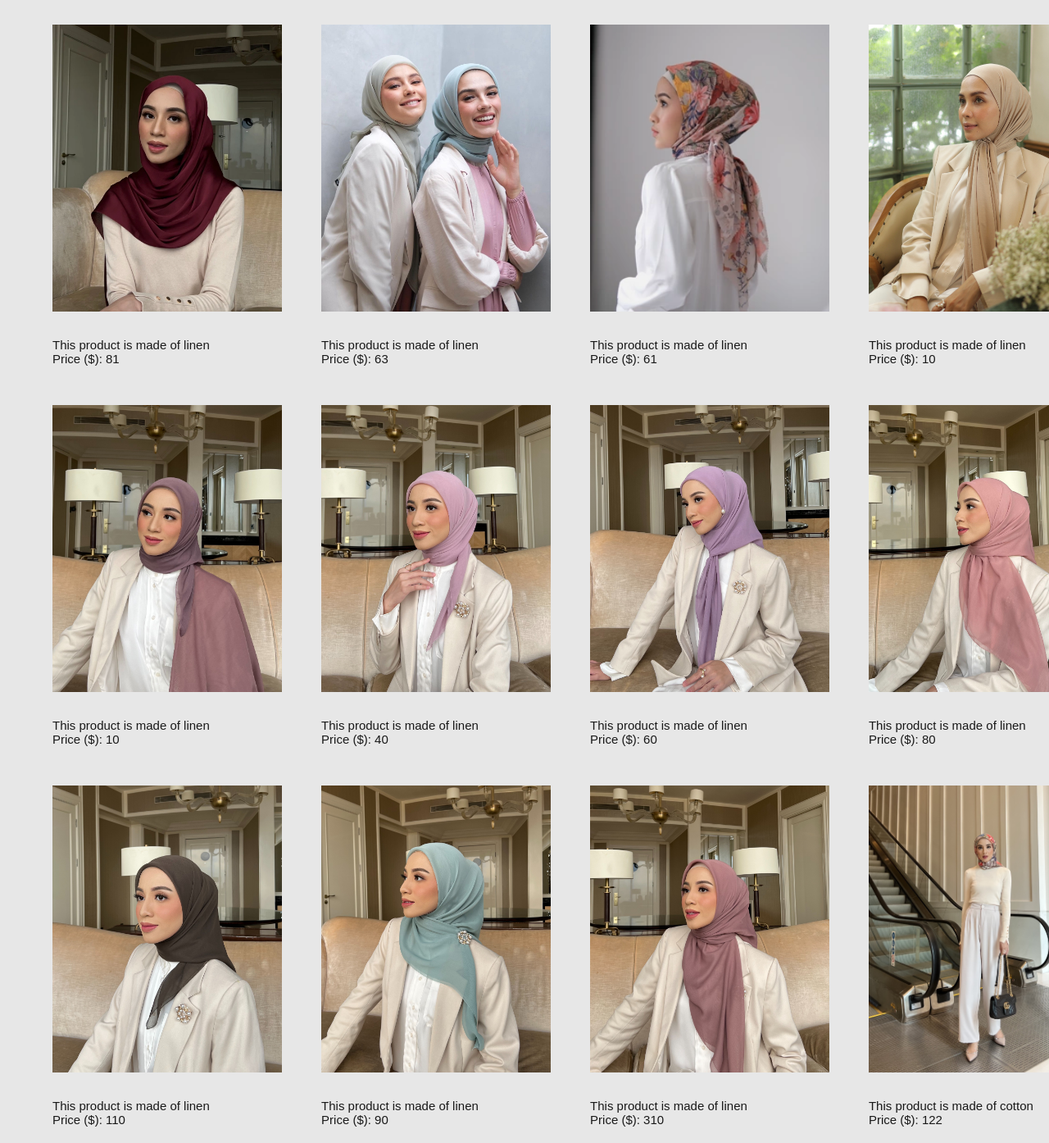
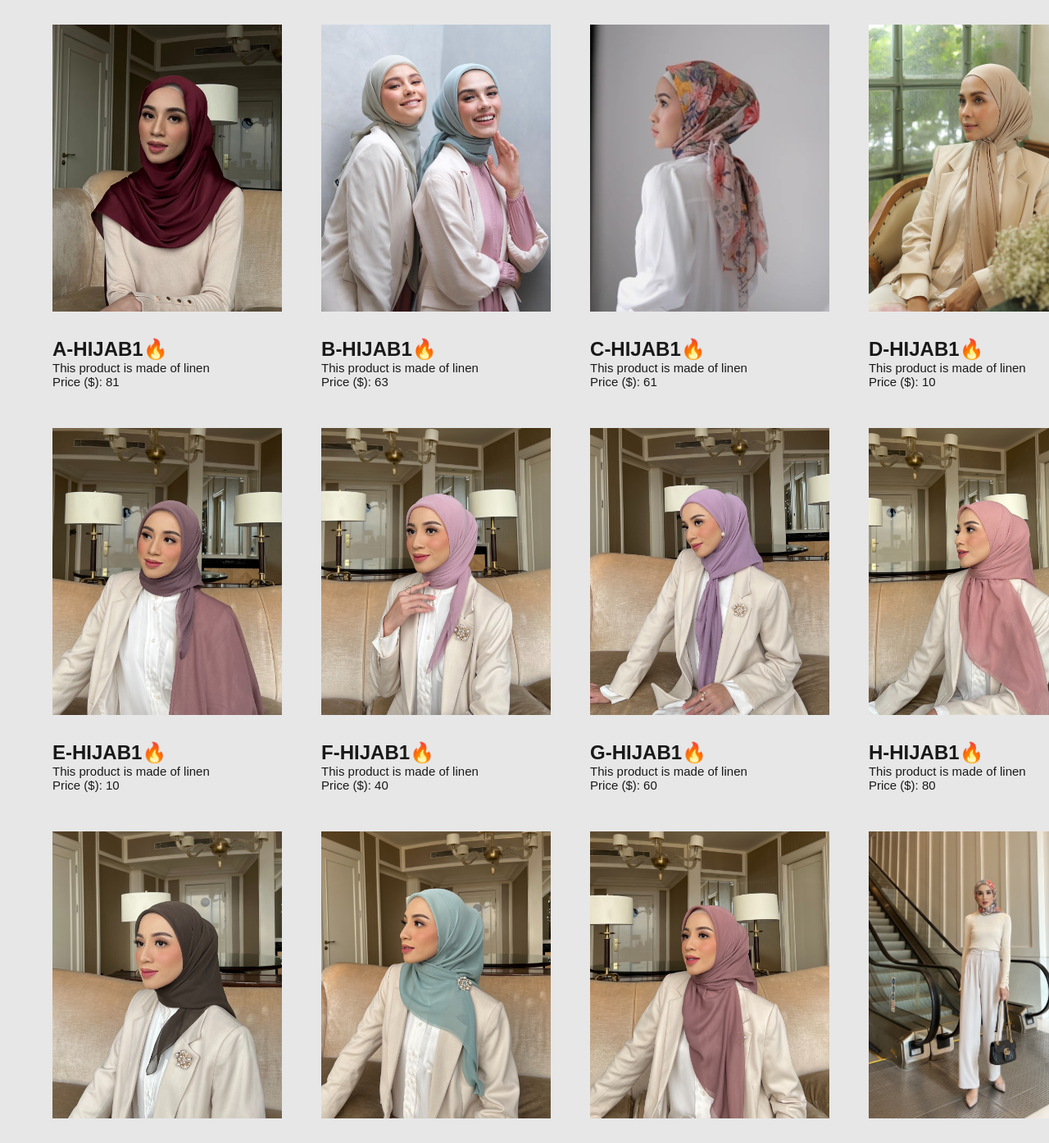
Before and after one commit to Jaehyuksssss/Assignment-Flugo, a React (Create React App) app: page / in a window 1280 px wide. Shown: the part 529-1923 px from the top of the page at 82% size. Built offline with nearby package versions, Linux system fonts and the light colour scheme.

Commit message:
MODIFY : product json

```diff
--- a/public/productData/product.json
+++ b/public/productData/product.json
@@ -3,7 +3,7 @@
     {
       "id": 0,
       "category": "HIJAB",
-      "name": " HIJAB1",
+      "name": " A-HIJAB1🔥",
       "desc": "This product is made of linen",
       "price": 81,
       "currency": "Rp",
@@ -17,7 +17,7 @@
     {
       "id": 1,
       "category": "HIJAB",
-      "name": "HIJAB1",
+      "name": "B-HIJAB1🔥",
       "desc": "This product is made of linen",
       "price": 63,
       "currency": "Rp",
@@ -31,7 +31,7 @@
     {
       "id": 2,
       "category": "HIJAB",
-      "name": "HIJAB1",
+      "name": "C-HIJAB1🔥",
       "desc": "This product is made of linen",
       "price": 61,
       "currency": "Rp",
@@ -45,7 +45,7 @@
     {
       "id": 89,
       "category": "HIJAB",
-      "name": "HIJAB1",
+      "name": "D-HIJAB1🔥",
       "desc": "This product is made of linen",
       "price": 10,
       "currency": "Rp",
@@ -59,7 +59,7 @@
     {
       "id": 4,
       "category": "HIJAB",
-      "name": "HIJAB1",
+      "name": "E-HIJAB1🔥",
       "desc": "This product is made of linen",
       "price": 10,
       "currency": "Rp",
@@ -73,7 +73,7 @@
     {
       "id": 5,
       "category": "HIJAB",
-      "name": "HIJAB1",
+      "name": "F-HIJAB1🔥",
       "desc": "This product is made of linen",
       "price": 40,
       "currency": "Rp",
@@ -87,7 +87,7 @@
     {
       "id": 6,
       "category": "HIJAB",
-      "name": "HIJAB1",
+      "name": "G-HIJAB1🔥",
       "desc": "This product is made of linen",
       "price": 60,
       "currency": "Rp",
@@ -101,7 +101,7 @@
     {
       "id": 7,
       "category": "HIJAB",
-      "name": "HIJAB1",
+      "name": "H-HIJAB1🔥",
       "desc": "This product is made of linen",
       "price": 80,
       "currency": "Rp",
@@ -115,7 +115,7 @@
     {
       "id": 8,
       "category": "HIJAB",
-      "name": "HIJAB1",
+      "name": "I-HIJAB1🔥",
       "desc": "This product is made of linen",
       "price": 110,
       "currency": "Rp",
@@ -129,7 +129,7 @@
     {
       "id": 9,
       "category": "HIJAB",
-      "name": "HIJAB1",
+      "name": "J-HIJAB1🔥",
       "desc": "This product is made of linen",
       "price": 90,
       "currency": "Rp",
@@ -143,7 +143,7 @@
     {
       "id": 10,
       "category": "HIJAB",
-      "name": "HIJAB1",
+      "name": "K-HIJAB1🔥",
       "desc": "This product is made of linen",
       "price": 310,
       "currency": "Rp",
--- a/src/containers/Home/components/ItemList.styles.ts
+++ b/src/containers/Home/components/ItemList.styles.ts
@@ -20,6 +20,10 @@ export const StyledItem = styled.div`
   display: flex;
   width: 100%;
   flex-direction: column;
+  span {
+    font-size: 24px;
+    font-weight: bold;
+  }
   p {
     font-size: 15px;
   }
--- a/src/containers/Home/components/ItemList.tsx
+++ b/src/containers/Home/components/ItemList.tsx
@@ -13,6 +13,7 @@ export default function ItemList() {
       {itemList.map((item) => (
         <StyledItem key={item.id}>
           <StyledImage src={item.thumbnail} alt={item.desc} />
+          <span>{item.name}</span>
           <p>{item.desc}</p>
           <p>Price ($): {item.price}</p>
         </StyledItem>
--- a/src/utils/interfaces.ts
+++ b/src/utils/interfaces.ts
@@ -52,6 +52,7 @@ export interface Attributes {
 
 export interface Item {
   id: number;
+  name: string;
   category: Category;
   desc: string;
   price: number;
```
